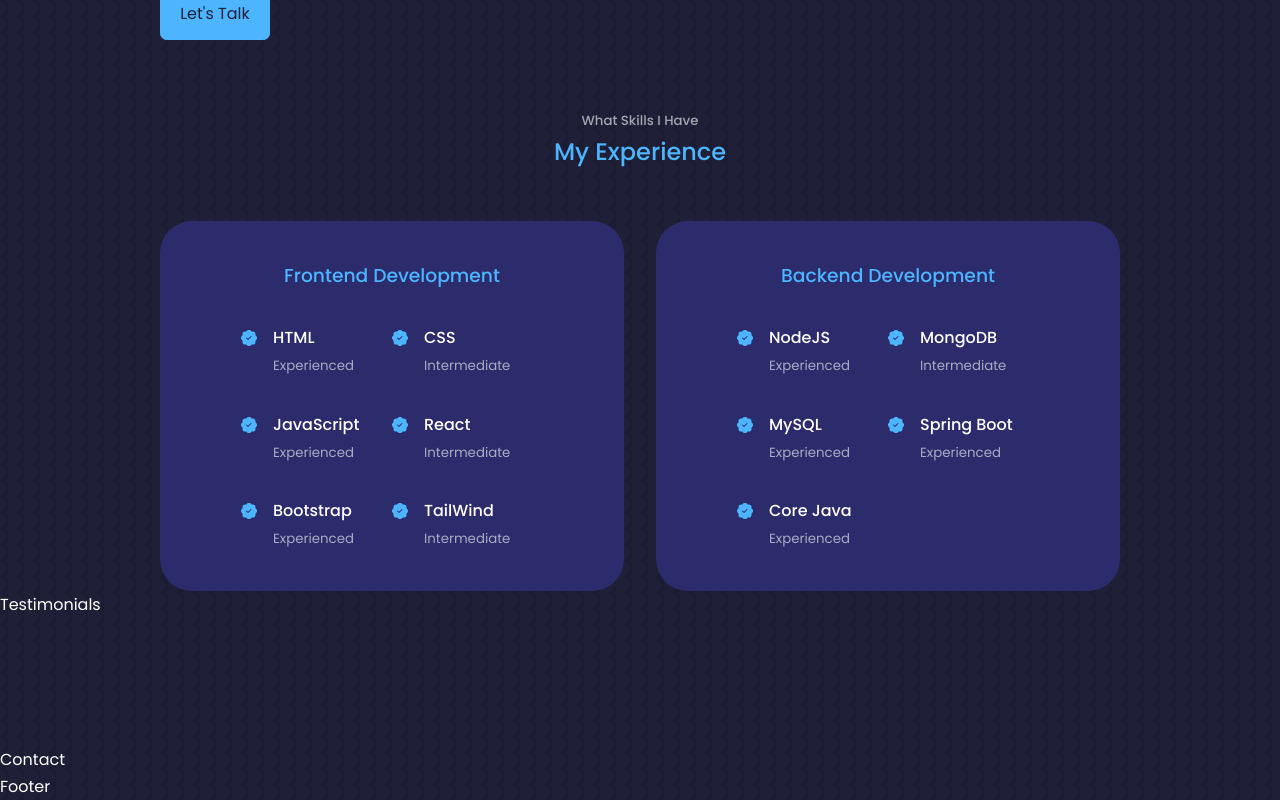
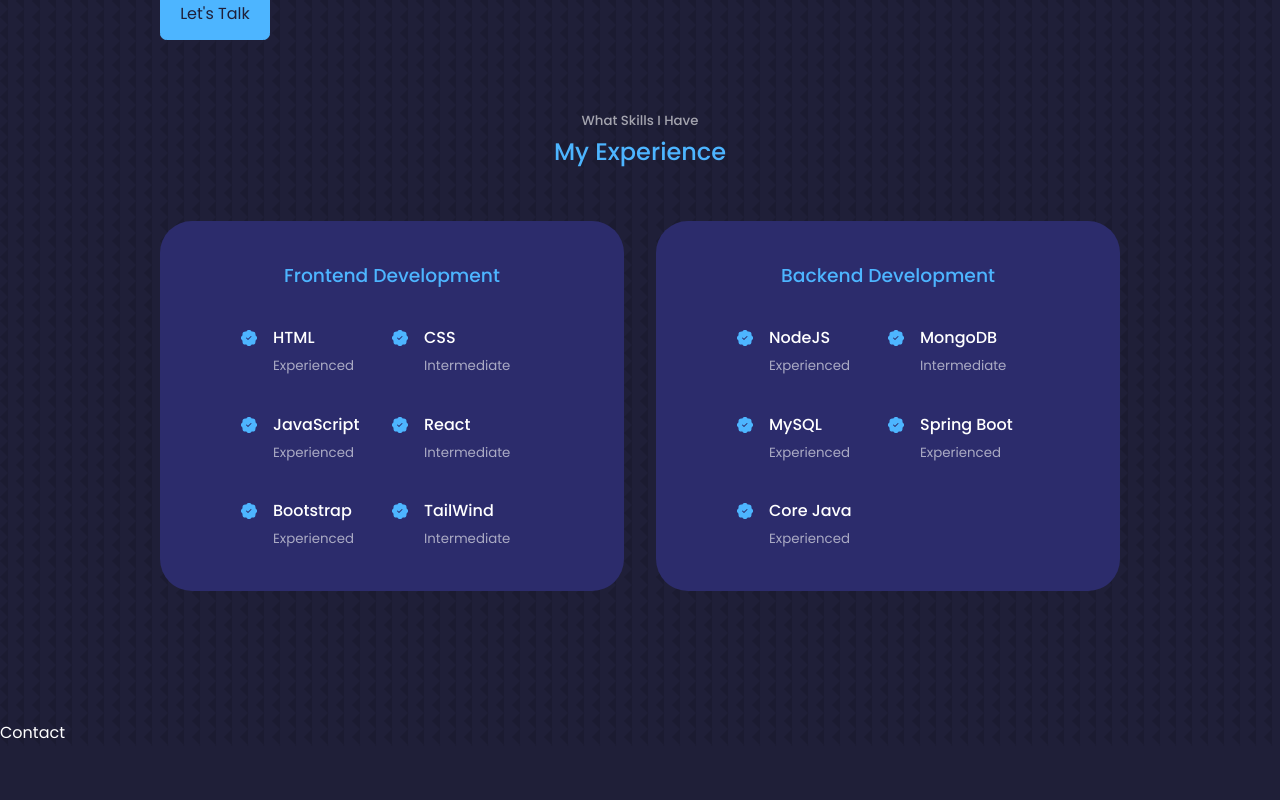
Before and after one commit to iamvijaykr/PersonalProfile, a React (Create React App) app: page / in a window 1280 px wide. Shown: the part 1447-2247 px from the top of the page. After the commit the page ends 2193 px from the top, so only its background shows below. Built offline with nearby package versions, Linux system fonts and the light colour scheme.

Commit message:
changes in footer

```diff
--- a/src/components/footer/Footer.jsx
+++ b/src/components/footer/Footer.jsx
@@ -3,7 +3,7 @@
 
 const Footer = () => {
   return (
-    <div>Footer</div>
+    <div></div>
   )
 }
 
--- a/src/components/testimonials/Testimonials.jsx
+++ b/src/components/testimonials/Testimonials.jsx
@@ -3,7 +3,7 @@
 
 const Testimonials = () => {
   return (
-    <div>Testimonials</div>
+    <div></div>
   )
 }
 
```
